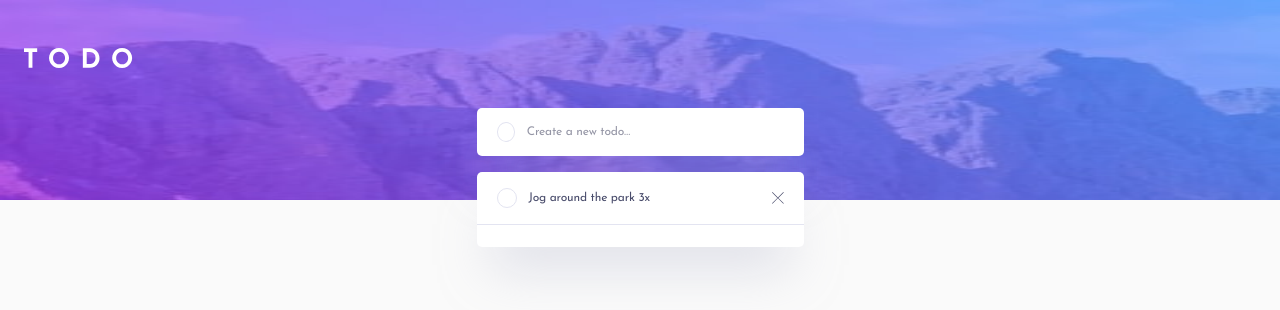
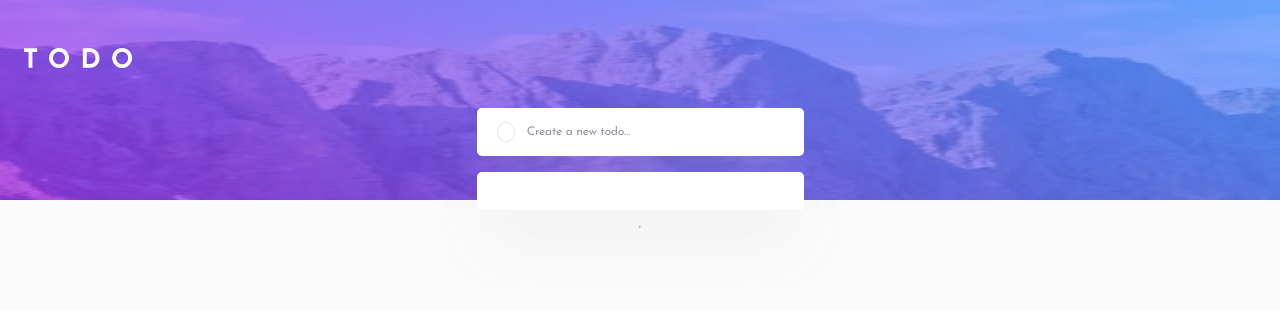
Before and after one commit to achiewe/Todo-app, a React (Vite) app: page / in a window 1280 px wide. Shown: the top 310 px of the page. Built offline with nearby package versions, Linux system fonts and the light colour scheme.

Commit message:
add map method in li tag

```diff
--- a/src/components/Todo.tsx
+++ b/src/components/Todo.tsx
@@ -2,12 +2,13 @@ import { useState } from "react";
 import { useDispatch, useSelector } from "react-redux";
 import styled from "styled-components";
 import { TodoRoot } from "../store/redux";
-import { makeTodo } from "../store/TodoSlice";
+import { makeTodo, toggleReceive } from "../store/TodoSlice";
 import crossSvg from "../assets/icon-cross.svg";
 
 const Todo = (): JSX.Element => {
-  const tasks = useSelector((redux: TodoRoot) => redux.createTodo);
-  console.log(tasks);
+  const todoItems = useSelector(
+    (redux: TodoRoot) => redux.createTodo.myTodoArray
+  );
   const [takeText, setTakeText] = useState<string>("");
   const dispatch = useDispatch();
   const ClickOnSubmit = (e: React.FormEvent<HTMLFormElement>) => {
@@ -16,6 +17,8 @@ const Todo = (): JSX.Element => {
       dispatch(makeTodo(takeText));
     }
   };
+
+  console.log(todoItems);
 
   return (
     <TodoMain>
@@ -29,15 +32,22 @@ const Todo = (): JSX.Element => {
         />
       </form>
       <ul className="itemsUl">
-        <li className="textLi">
-          <div className="circleText">
-            <button className="circle"></button>
-            <h3> Jog around the park 3x</h3>
-          </div>
-          <img className="cross-svg" src={crossSvg} alt="cross svg" />
-        </li>
-        <hr />
+        {todoItems.map((todo, index) => (
+          <li className="textLi" key={index}>
+            <div className="circleText">
+              <button
+                onClick={() => {
+                  dispatch(toggleReceive(todo.id));
+                }}
+                className="circle"
+              ></button>
+              <h3>{todo.wording}</h3>
+            </div>
+            <img className="cross-svg" src={crossSvg} alt="cross svg" />
+          </li>
+        ))}
       </ul>
+      <hr />
     </TodoMain>
   );
 };
```
